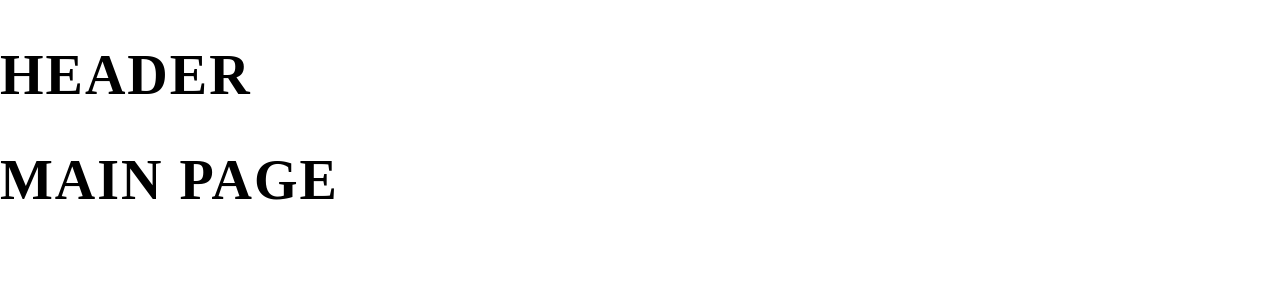
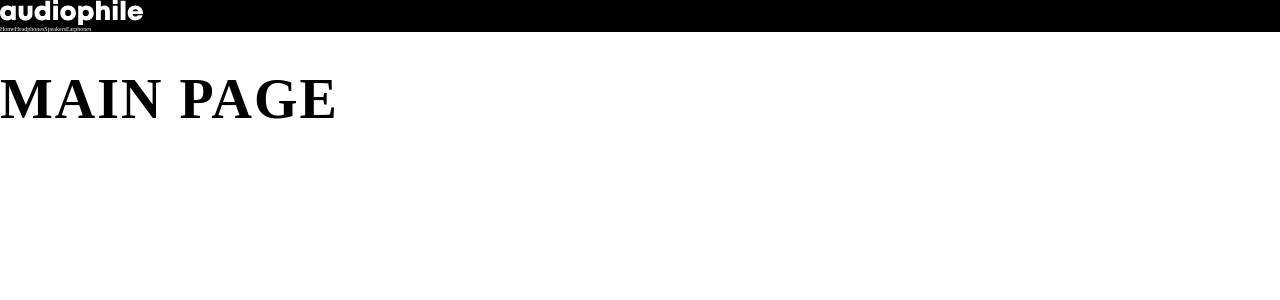
Before and after one commit to JoelStorr/FM-Audiophile-FrontEnd, a Nuxt app: page / in a window 1280 px wide. Shown: the top 300 px of the page. Built offline with nearby package versions, Linux system fonts and the light colour scheme; a web font is replaced by a local one.

Commit message:
added header nav

```diff
--- a/layouts/default.vue
+++ b/layouts/default.vue
@@ -1,10 +1,30 @@
 <template>
 
     <div>
-        <nav>
-            <h1>Header</h1>
-        </nav>
+        <header>
+            <img src="/shared/desktop/logo.svg" alt="logo audiophile"/>
+
+            <nav>
+                <NuxtLink to="">Home</NuxtLink>
+                <NuxtLink to="">Headphones</NuxtLink>
+                <NuxtLink to="">Speakers</NuxtLink>
+                <NuxtLink to="">Earphones</NuxtLink>
+
+            </nav>
+
+
+        </header>
         <slot></slot>
     </div>
 
 </template>
+
+
+<style lang="scss" scoped>
+
+header{
+    background-color: $black;
+    color: $white;
+}
+
+</style>
```
